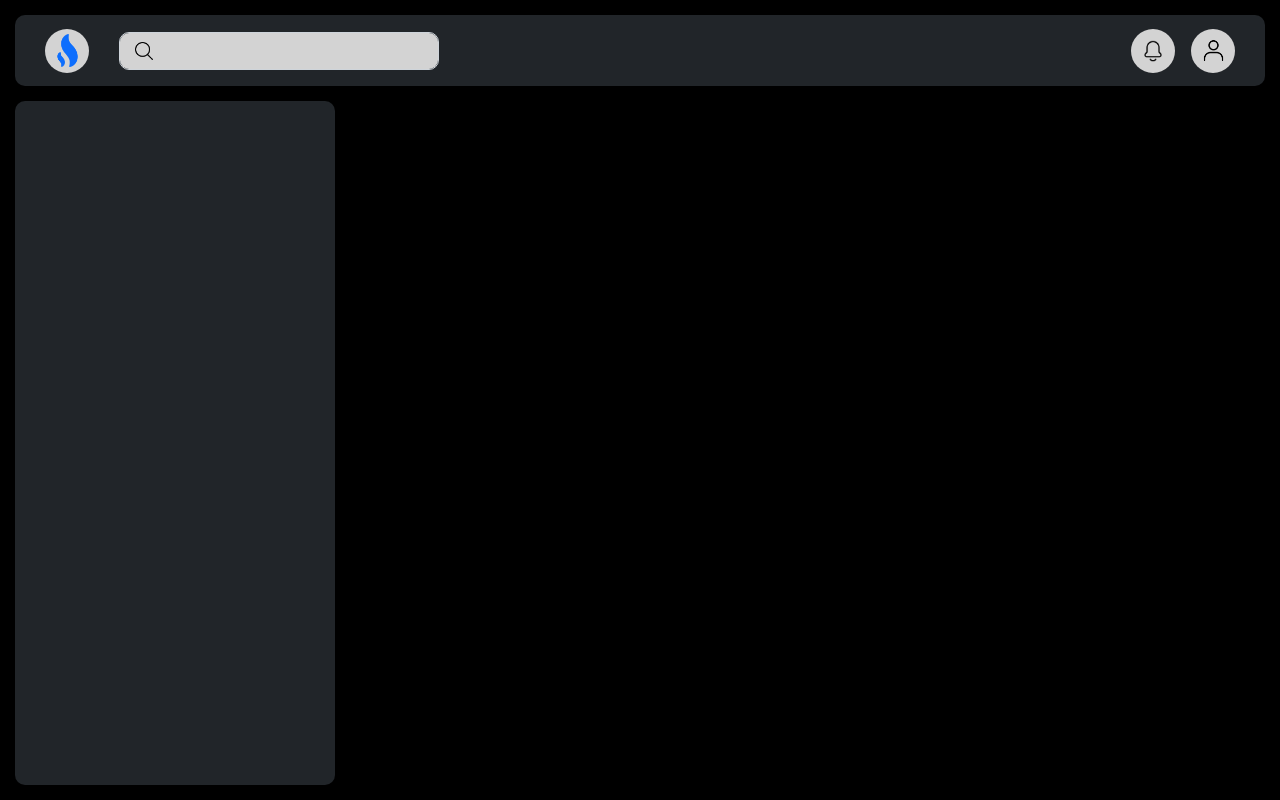
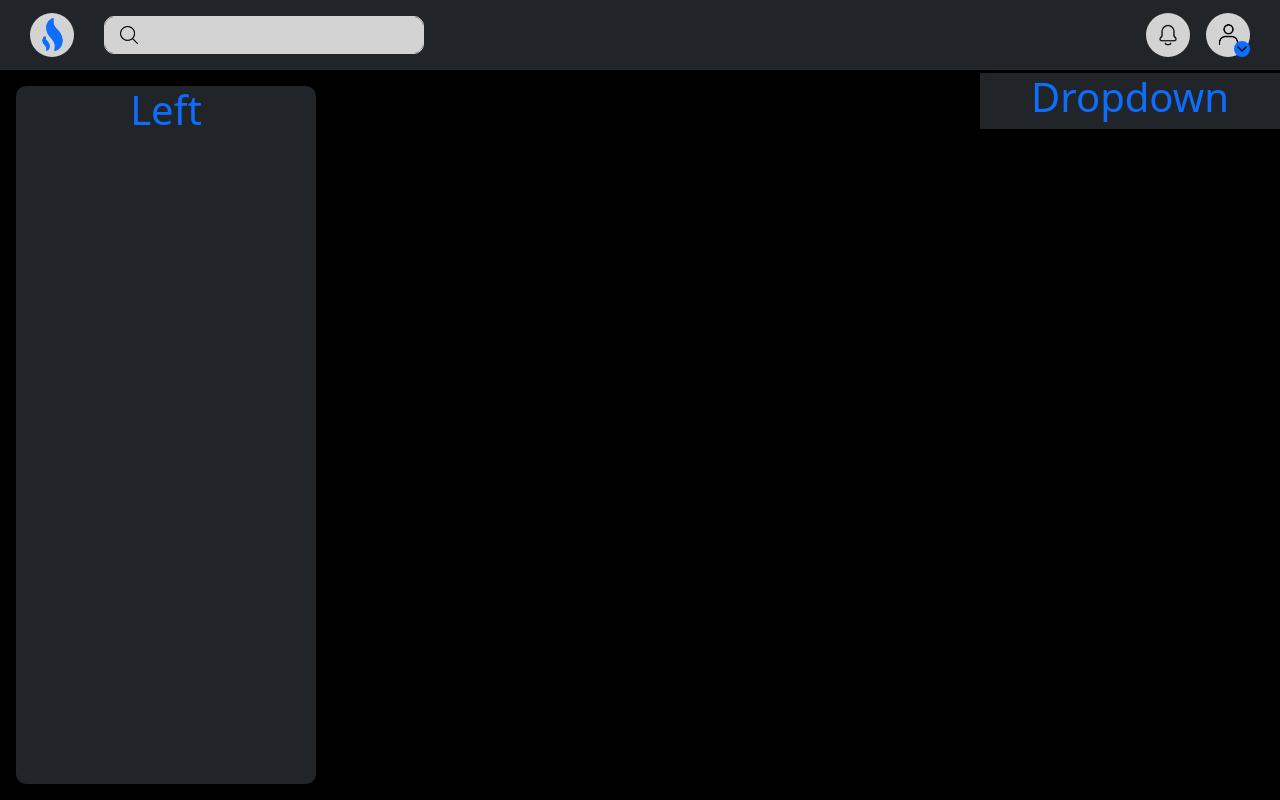
Before and after one commit to Alain-RN/Personal-Blog, a React (Create React App) app: page / in a window 1280 px wide. Built offline with nearby package versions, Linux system fonts and the light colour scheme.

Commit message:
DropDown

```diff
--- a/src/Home/Home.jsx
+++ b/src/Home/Home.jsx
@@ -1,6 +1,7 @@
-import React from 'react'
+import React, { useState } from 'react'
 import LeftBar from './NavBar/LeftBar'
 import NavBar  from './NavBar/NavBar'
+import DropDown from './NavBar/dropDown/DropDown'
 import "./home.css"
 
 // Icon
@@ -8,18 +9,26 @@ import Profil from './HomeAssets/person.png'
 import Notification from './HomeAssets/notification-bell.png'
 import Search from './HomeAssets/search-interface-symbol.png'
 import Logo from './HomeAssets/burn.png'
+import Down from './HomeAssets/down.png'
+
 
 function Home() {
+
   return (
     <div className='Home'>
         <NavBar
+
           profil={Profil}
           notification={Notification}
           search = {Search}
           logo= {Logo}
+          down = {Down}
+
         ></NavBar>
+        <div className='d-flex HomeBody'>
+          <LeftBar></LeftBar>
+        </div>
 
-        <LeftBar></LeftBar>
     </div>
   )
 }
--- a/src/Home/NavBar/LeftBar.jsx
+++ b/src/Home/NavBar/LeftBar.jsx
@@ -2,8 +2,8 @@ import React from 'react'
 
 function LeftBar() {
   return (
-    <div className='LeftBar bg-dark'>
-
+    <div className='LeftBar bg-dark text-primary'>
+        <h1>Left</h1>
     </div>
   )
 }
--- a/src/Home/NavBar/NavBar.jsx
+++ b/src/Home/NavBar/NavBar.jsx
@@ -1,6 +1,8 @@
-import React from 'react'
+import React, { useState } from 'react'
+import DropDown from './dropDown/DropDown'
 
-function NavBar({profil,notification,search,logo}) {
+function NavBar({profil ,notification ,search ,logo ,down }) {
+
   return (
 
     <div className='Navbar bg-dark text-primary d-flex align-items-center'>
@@ -26,12 +28,25 @@ function NavBar({profil,notification,search,logo}) {
       {/* Profil and Notification */}
       <div className='p_n d-flex'>
 
-        <div className="notification cercle d-flex align-items-center justify-content-center">
-            <img src={notification} alt="" className='w-50'/>
+        <div className='dropdownNotification'>
+
+         <div className="notification cercle d-flex align-items-center justify-content-center">
+              <img src={notification} alt="" className='w-50'/>
+          </div>
+
+          <DropDown/>
+
         </div>
 
-        <div className="profil cercle d-flex align-items-center justify-content-center">
-            <img src={profil} alt="" className='w-75'/>
+        <div className='dropdownProfil'>
+
+          <div className="profil cercle d-flex align-items-center justify-content-center">
+              <img src={profil} alt="" className='profil w-75'/>
+              <img src= {down} alt="" className='down'/>
+          </div>
+
+          <DropDown/>
+
         </div>
 
       </div>
--- /dev/null
+++ b/src/Home/NavBar/dropDown/DropDown.jsx
@@ -0,0 +1,11 @@
+import React from 'react'
+
+function DropDown() {
+  return (
+    <div className='dropDown bg-dark text-primary'>
+        <h1>Dropdown</h1>
+    </div>
+  )
+}
+
+export default DropDown
--- a/src/Home/home.css
+++ b/src/Home/home.css
@@ -3,7 +3,6 @@
     flex-direction: column;
     height: 100vh;
     width: 100vw;
-    padding: 15px;
 }
 .logo_search {
     gap: 30px;
@@ -11,10 +10,9 @@
 .Navbar {
     height: 80px;
     width: 100%;
-    border-radius: 10px;
-    margin-bottom: 15px;
     padding-inline : 30px;
     justify-content: space-between;
+    z-index: 2;
 }
 .search {
     width: 25vw;
@@ -41,6 +39,29 @@
     transition: 0.6s ease;
 }
 
+.down {
+    position: absolute;
+    bottom: 0;
+    right: 0;
+    width: 16px;
+    border-radius: 50%;
+    background:#0d6efd ;
+}
+
+
+/* DropDown */
+.dropDown {
+    width: 300px;
+    transition: 0.4s ease;
+    top: 60px;
+    right: -30px;
+    position: absolute;
+}
+h1{
+    top: 20px;
+    text-align: center;
+}
+
 
 .cercle {
     width: 44px;
@@ -49,17 +70,26 @@
     background-color: #D3D3D3;
     display: inline;
     transition: 0.6s ease;
+
 }
 .cercle:hover{
     filter: drop-shadow(0px 0px 12px #0d6efd);
-    background-color: #0d6dfd4c;
+    background-color: #0d6dfd80;
+
 }
 .p_n {
-    gap : 16px
+    gap : 16px;
+    position: relative;
 }
+
 
 .LeftBar {
     height: 100%;
-    width: 320px;
+    width: 300px;
     border-radius: 10px;
+    text-align: center;
 }
+.HomeBody{
+    height: 100%;
+    margin: 16px;
+}
```
Also changed, not shown: src/Home/HomeAssets/down.png (added).
